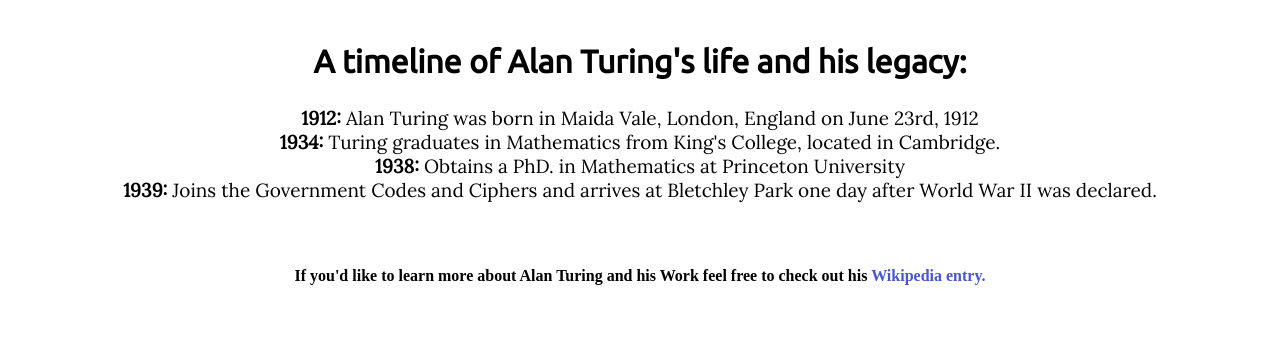
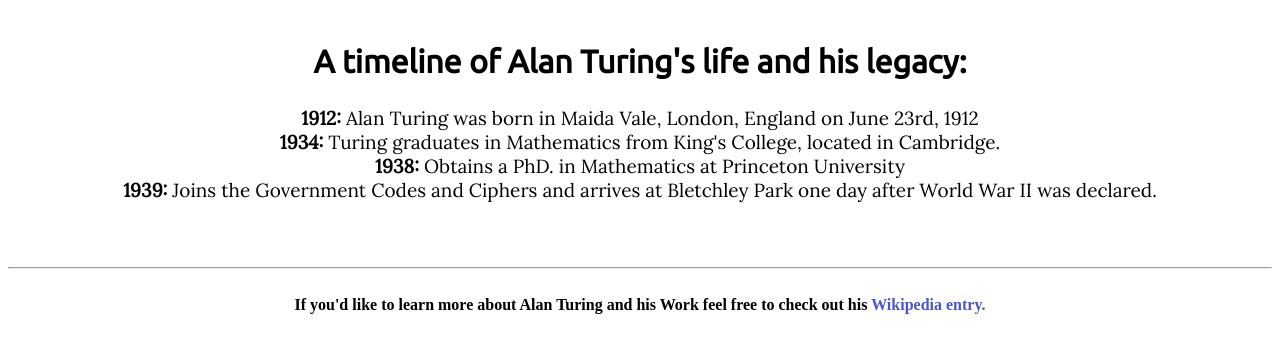
Before and after one commit to Ultra24/fcc-tributepage, a plain HTML site: page index.html in a window 1280 px wide. Shown: the part 705-1046 px from the top of the page. Before the commit the page ends 1017 px from the top, so only its background shows below. Drawn offline with Linux system fonts and the light colour scheme; a web font is replaced by a local one.

Commit message:
Update index.html

```diff
--- a/index.html
+++ b/index.html
@@ -3,7 +3,7 @@
 <head>
   <title>FCC Tribute</title>
   <meta charset="UTF-8">
-  <meta http-equiv="X-UA-compatible" content="ie-edge">
+  <meta http-equiv="X-UA-compatible" content="ie=edge">
   <meta name="viewport" content="width=device-width", initial-scale="1.0">
   <link rel="stylesheet" href="fcc-tribute.css">
   <script src="darkmode.js"></script>
@@ -46,8 +46,10 @@ function darkMode() {
       <li><b>1939:</b> Joins the Government Codes and Ciphers and arrives at Bletchley Park one day after World War II was declared.</li>
 
           </ul>
+	      </article>
 
          <footer>
+	   <hr></hr>
            <h5> If you'd like to learn more about Alan Turing and his Work feel free to check out his <a href="https://en.wikipedia.org/wiki/Alan_Turing" id="tribute-link" target="_blank">
             Wikipedia entry.</a></h5>
             </footer>
```
